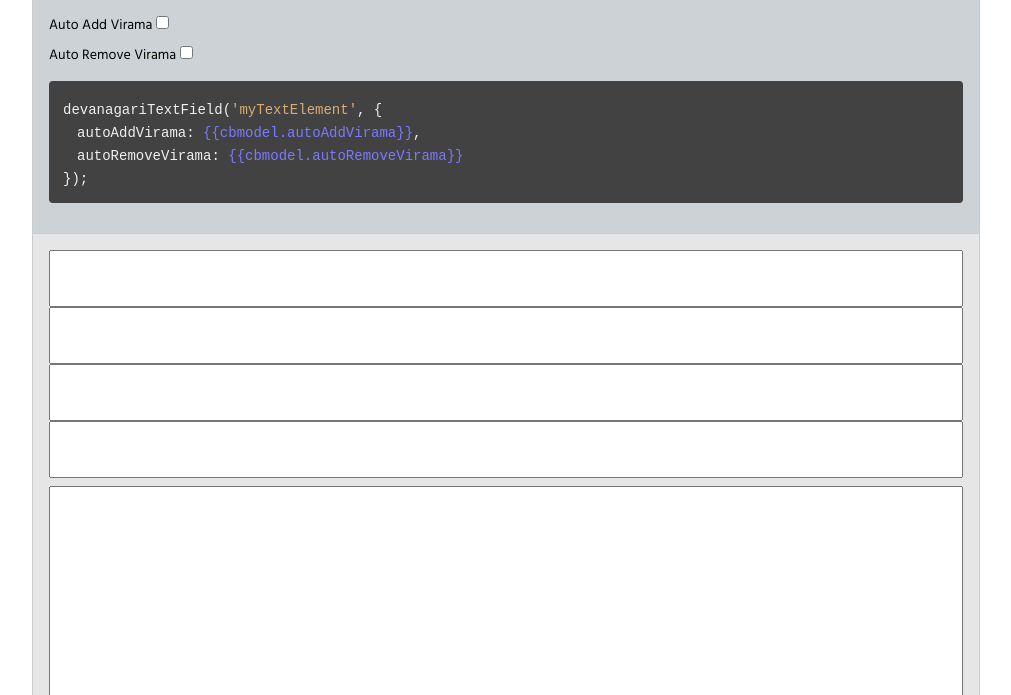
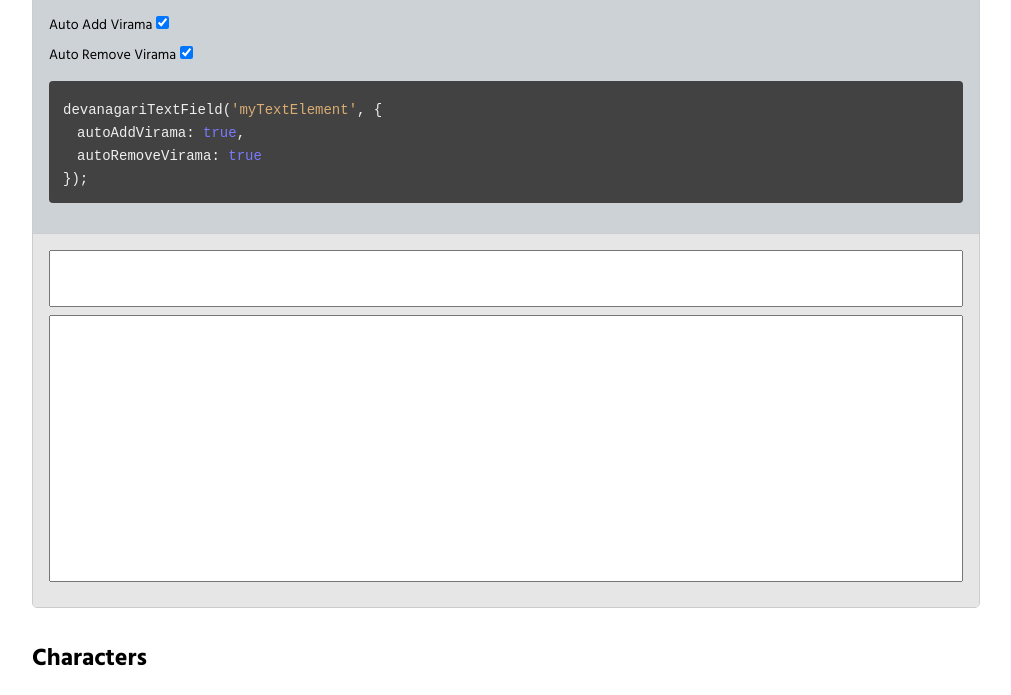
Before and after one commit to matthewherbstritt/devanagari-text-field, a plain HTML site: page index.html in a window 1280 px wide. Shown: the part 1205-1900 px from the top of the page, without its empty margins (134-1145 px from the left). Drawn offline with Linux system fonts and the light colour scheme; a web font is replaced by a local one.

Commit message:
Corrected file paths.

```diff
--- a/index.html
+++ b/index.html
@@ -329,7 +329,7 @@
 
       </div>
 
-      <script src='../dist/devanagariTextField.js'></script>
+      <script src='js/devanagariTextField.js'></script>
       <script src='js/angular.min.js'></script>
       <script src='js/demo.js'></script>
       <!--
```
Also changed, not shown: js/devanagariTextField.js (line endings or trailing spaces).
